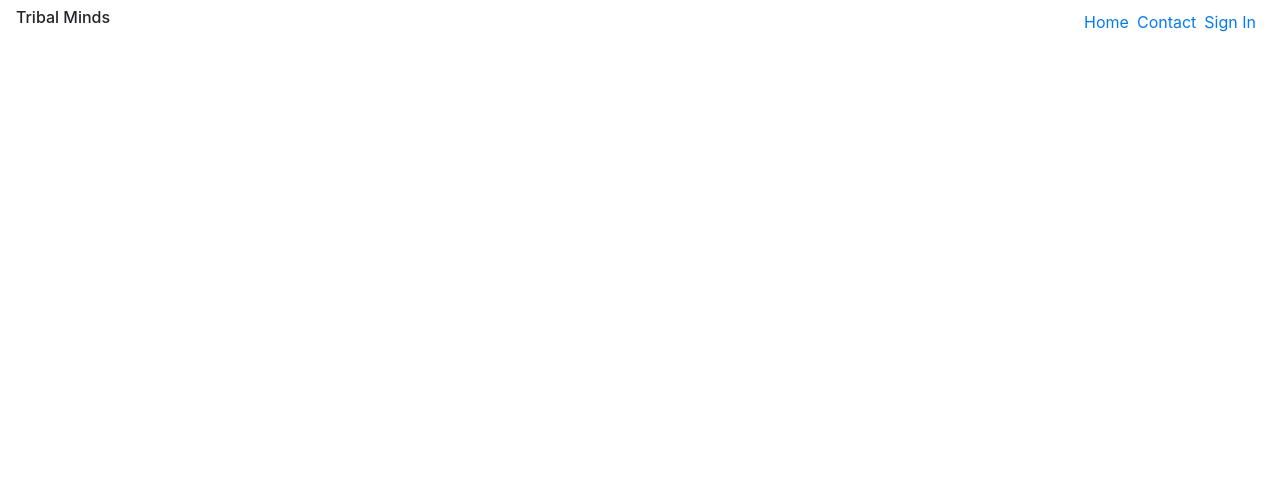
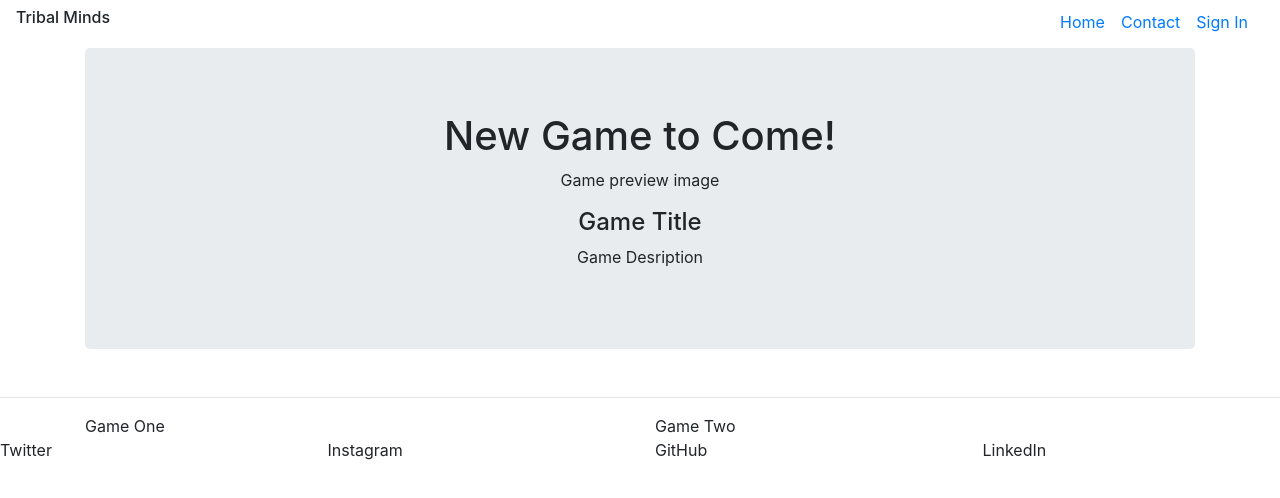
Before and after one commit to ABaron21/Project-2, a plain HTML site: page index.html in a window 1280 px wide. Drawn offline with nearby package versions, Linux system fonts and the light colour scheme.

Commit message:
Add boilerplate HTML for index.html

```diff
--- a/index.html
+++ b/index.html
@@ -1,5 +1,6 @@
 <!DOCTYPE html>
 <html lang="en">
+
 <head>
     <meta charset="UTF-8">
     <meta http-equiv="X-UA-Compatible" content="IE=edge">
@@ -9,26 +10,60 @@
     <link rel="stylesheet" href="assets/css/style.css" type="text/css" />
     <title>Tribal Minds</title>
 </head>
+
 <body>
     <!--Navigation-->
     <nav class="navbar-expand-sm navbar fixed-top">
         <h6 class="navbar-title uppercase">Tribal Minds</h6>
-        <div class="collapse navbar-collapse" id="navbarNavDropdown">
         <ul class="navbar-nav ml-auto">
-                <li class="navbar-item mr-2">
+            <li class="navbar-item mr-3">
                 <a href="index.html" class="active navbar-link">Home</a>
             </li>
-                <li class="navbar-item mr-2">
+            <li class="navbar-item mr-3">
                 <a href="contact.html" class="navbar-link">Contact</a>
             </li>
-                <li class="navbar-item mr-2">
+            <li class="navbar-item mr-3">
                 <a href="#" class="navbar-link">Sign In</a>
             </li>
         </ul>
-        </div>
     </nav>
 
+    <!--Hero Section-->
+    <div class="container mt-5">
+        <div class="row">
+            <div class="col-12">
+                <section class="jumbotron text-center">
+                    <h1>New Game to Come!</h1>
+                    <p>Game preview image</p>
+                    <h4>Game Title</h4>
+                    <p>Game Desription</p>
+                </section>
+            </div>
+        </div>
+    </div>
+    <hr>
 
+    <!--Games Section-->
+    <div class="container">
+        <div class="row">
+            <div class="col-6">
+                Game One
+            </div>
+            <div class="col-6">
+                Game Two
+            </div>
+        </div>
+    </div>
 
+    <!--Socials-->
+    <footer>
+        <div class="row">
+            <div class="col-3">Twitter</div>
+            <div class="col-3">Instagram</div>
+            <div class="col-3">GitHub</div>
+            <div class="col-3">LinkedIn</div>
+        </div>
+    </footer>
 </body>
+
 </html>
```
Lines whose indentation alone changed are shown as unchanged.
